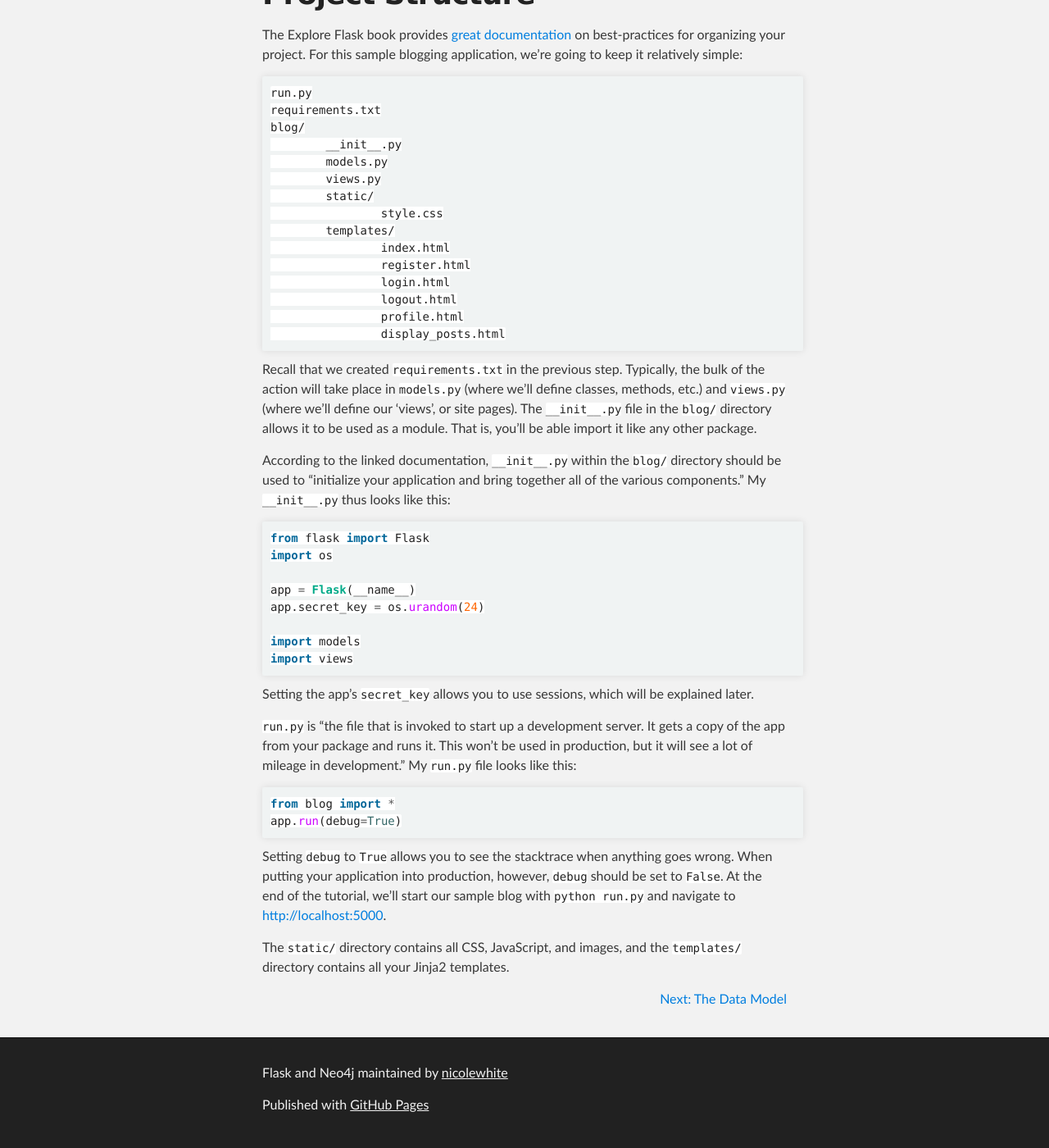
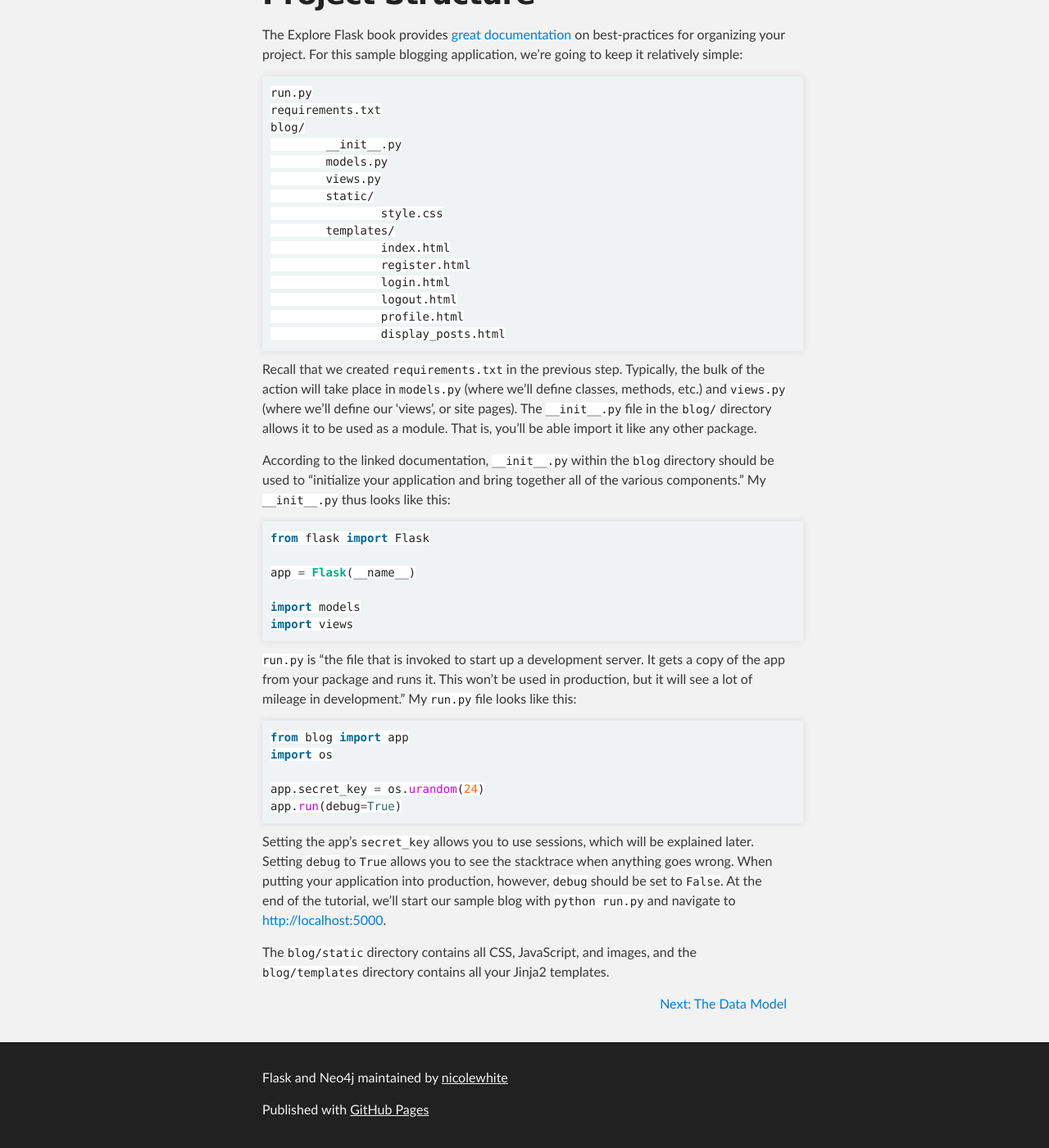
Before and after one commit to nicolewhite/neo4j-flask, a Jekyll site: the page built from pages/project-structure.md, in a window 1280 px wide and 1400 px high, scrolled down 330 px. Shown: the whole window at 82% size. Built offline with Jekyll 4.4.1, drawn with Linux system fonts in a browser that asks for light colours; Markdown is read by kramdown in place of the engine named in the settings.

Commit message:
move things around

````diff
--- a/pages/project-structure.md
+++ b/pages/project-structure.md
@@ -28,30 +28,29 @@ blog/
 
 Recall that we created `requirements.txt` in the previous step. Typically, the bulk of the action will take place in `models.py` (where we'll define classes, methods, etc.) and `views.py` (where we'll define our 'views', or site pages). The `__init__.py` file in the `blog/` directory allows it to be used as a module. That is, you'll be able import it like any other package.
 
-According to the linked documentation, `__init__.py` within the `blog/` directory should be used to "initialize your application and bring together all of the various components." My `__init__.py` thus looks like this:
+According to the linked documentation, `__init__.py` within the `blog` directory should be used to "initialize your application and bring together all of the various components." My `__init__.py` thus looks like this:
 
 ```python
 from flask import Flask
-import os
 
 app = Flask(__name__)
-app.secret_key = os.urandom(24)
 
 import models
 import views
 ```
 
-Setting the app's `secret_key` allows you to use sessions, which will be explained later.
-
 `run.py` is "the file that is invoked to start up a development server. It gets a copy of the app from your package and runs it. This won’t be used in production, but it will see a lot of mileage in development." My `run.py` file looks like this:
 
 ```python
-from blog import *
+from blog import app
+import os
+
+app.secret_key = os.urandom(24)
 app.run(debug=True)
 ```
 
-Setting `debug` to `True` allows you to see the stacktrace when anything goes wrong. When putting your application into production, however, `debug` should be set to `False`. At the end of the tutorial, we'll start our sample blog with `python run.py` and navigate to [http://localhost:5000](http://localhost:5000).
+Setting the app's `secret_key` allows you to use sessions, which will be explained later. Setting `debug` to `True` allows you to see the stacktrace when anything goes wrong. When putting your application into production, however, `debug` should be set to `False`. At the end of the tutorial, we'll start our sample blog with `python run.py` and navigate to [http://localhost:5000](http://localhost:5000).
 
-The `static/` directory contains all CSS, JavaScript, and images, and the `templates/` directory contains all your Jinja2 templates.
+The `blog/static` directory contains all CSS, JavaScript, and images, and the `blog/templates` directory contains all your Jinja2 templates.
 
 <p align="right"><a href="{{ site.baseurl }}/pages/the-data-model.html">Next: The Data Model</a></p>
````
